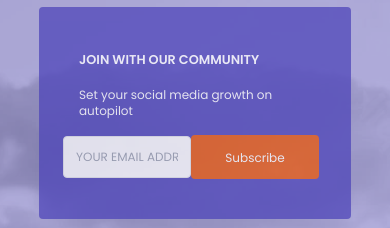
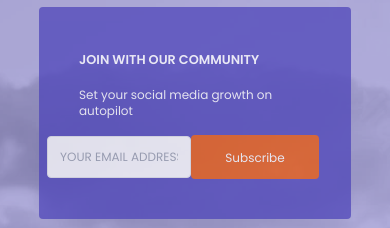
Before and after one commit to AbdulMoeez21/Landing-Page-Reactjs, a React (Vite) app: page / in a window 390 px wide. Shown: the part 5060-5288 px from the top of the page. Built offline with nearby package versions, Linux system fonts and the light colour scheme.

Commit message:
complete responsive

```diff
--- a/src/components/Subscribe.jsx
+++ b/src/components/Subscribe.jsx
@@ -8,7 +8,7 @@ const Subscribe = () => {
       <div className=" m-24 rounded bg_purple md:-ml-96 w-4/5 pt-10 pb-10 pl-10 pr-12 opacity-75 md:w-4/12 md:p-8">
         <small className='font-semibold md:font-normal'>JOIN WITH OUR COMMUNITY</small>
         <h1 className='py-4 pr-2 md:pr-44 md:text-base text-xs'>Set your social media growth on autopilot</h1>
-       <div className="flexx"> <input type="email" placeholder='YOUR EMAIL ADDRESS' className='border  md:w-72 w-32 -ml-4 md:ml-0 rounded p-3 md:p-2 md:text-base text-xs' />
+       <div className="flexx"> <input type="email" placeholder='YOUR EMAIL ADDRESS' className='border  md:w-72 w-36 -ml-8 md:ml-0 rounded p-3 md:p-2 md:text-base text-xs' />
         <Buttons type="blah" size="medium" className=" " ><span className='text-xs'> Subscribe</span></Buttons></div>
 
       </div>
```
